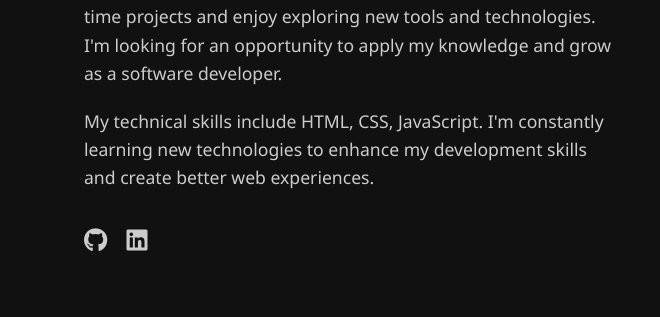
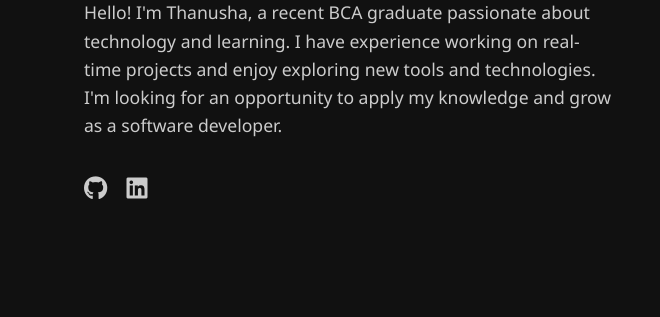
Before and after one commit to Thanusha2520/portfolio-site, a plain HTML site: page index.html in a window 1280 px wide. Shown: the part 1064-1381 px from the top of the page, 0-660 px from the left. Drawn offline with Linux system fonts and the light colour scheme.

```diff
--- a/index.html
+++ b/index.html
@@ -54,7 +54,7 @@
                     <p>Hello! I'm Thanusha, a recent BCA graduate passionate about technology and learning.
                         I have experience working on real-time projects and enjoy exploring new tools and technologies.
                         I'm looking for an opportunity to apply my knowledge and grow as a software developer.</p>
-                    <p>My technical skills include HTML, CSS, JavaScript. I'm constantly learning new technologies to enhance my development skills and create better web experiences.</p>
+
                     <div class="social-links">
                         <a href="https://github.com/Thanusha2520"><i class="fab fa-github"></i></a>
                         <a href="https://www.linkedin.com/in/thanusha-s-/"><i class="fab fa-linkedin"></i></a>
```
